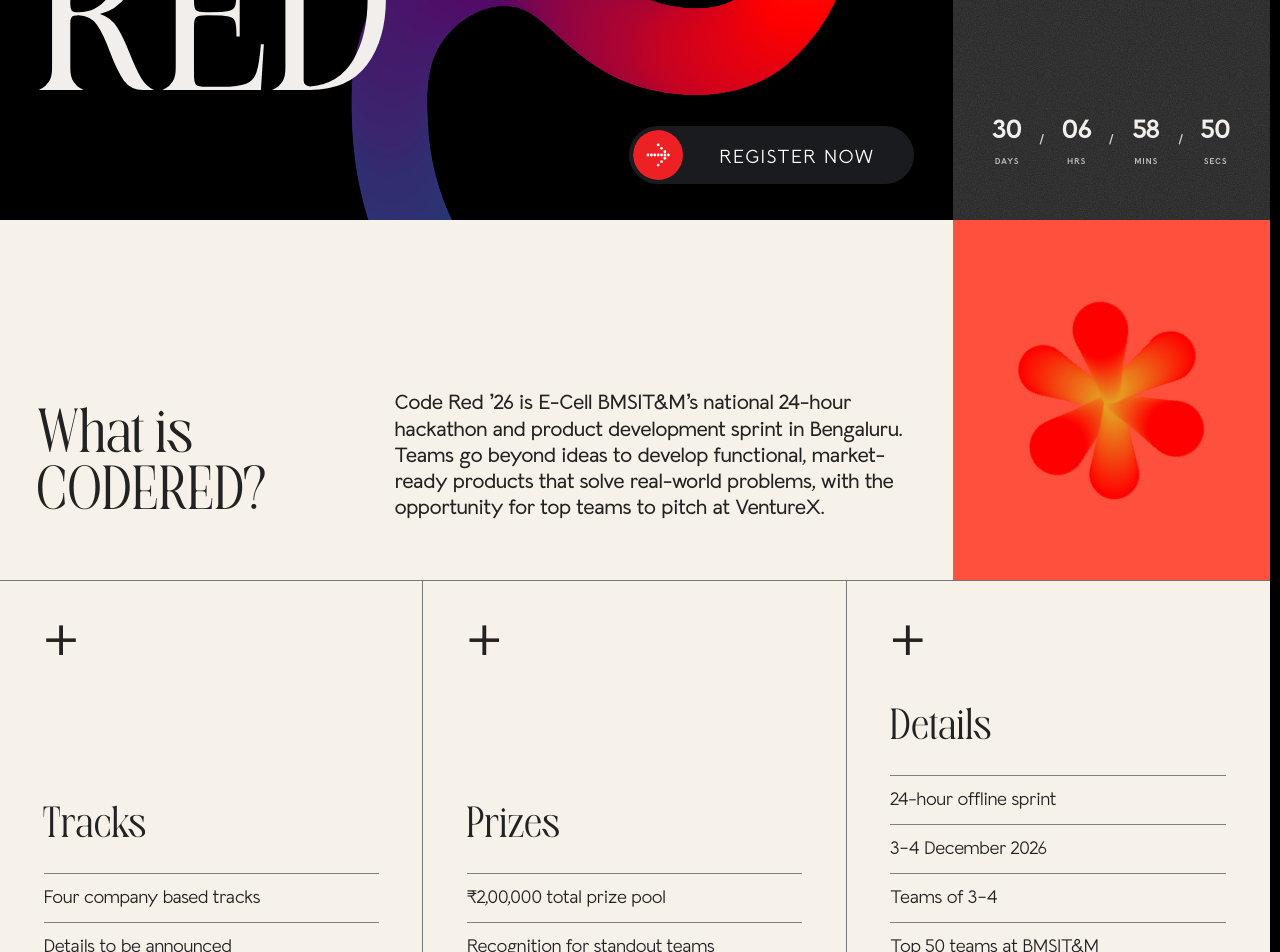
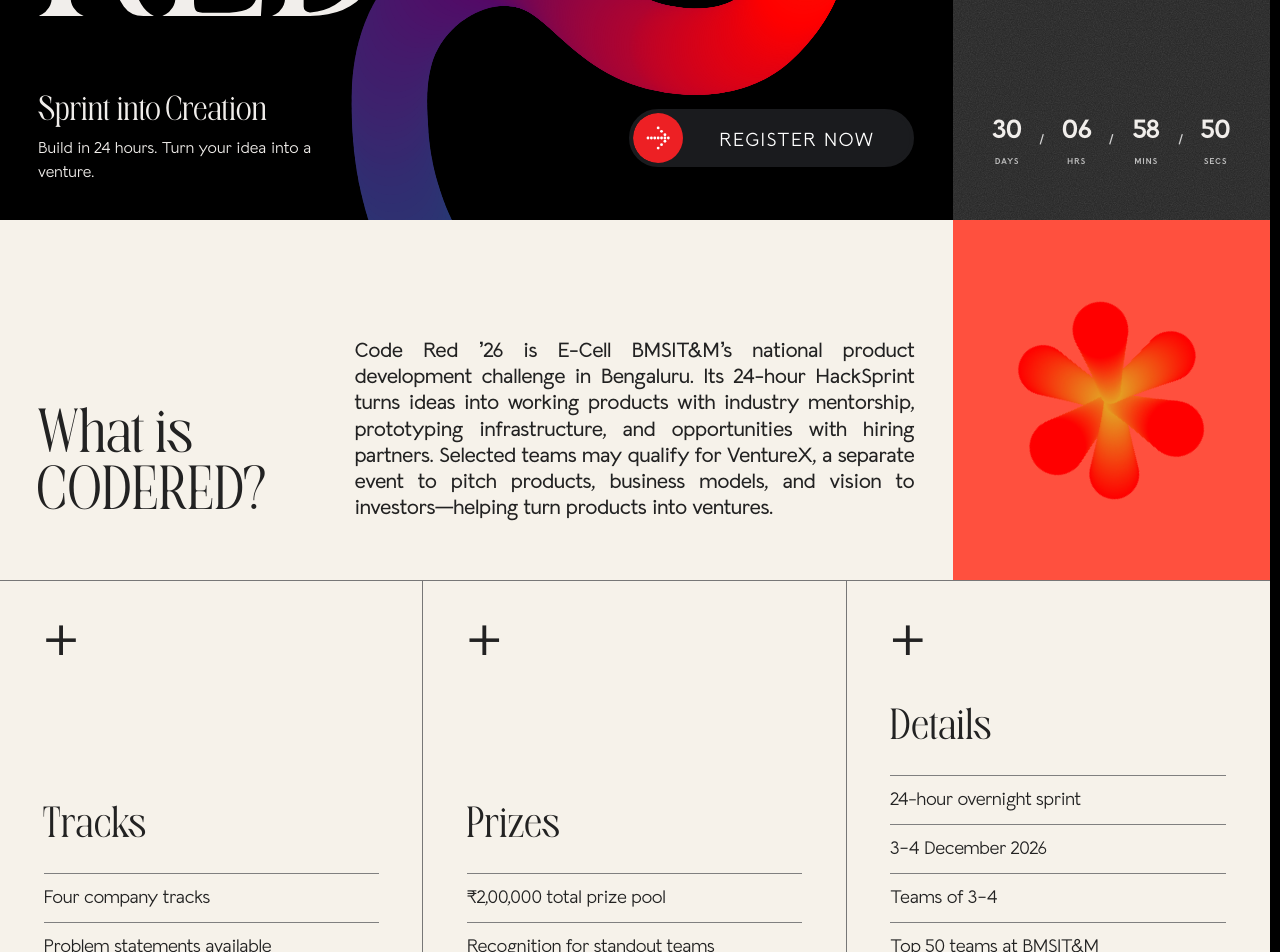
Before and after one commit to Ansukr07/codered26, a React (Vite) app: page / in a window 1280 px wide. Shown: the part 580-1532 px from the top of the page. Built offline with nearby package versions, Linux system fonts and the light colour scheme.

Commit message:
Update hero, about, schedule, FAQs, and reorder tracks with Simple Energy

```diff
--- a/src/EditorialSections.jsx
+++ b/src/EditorialSections.jsx
@@ -39,10 +39,10 @@ function Countdown() {
 }
 
 const rounds = [
-  ['01', '22 OCTOBER', 'Code Red ’26 launch & registration', 'THE CHALLENGE BRIEFS GO LIVE ON THE WEBSITE AND REGISTRATION OPENS.'],
-  ['02', '7 NOVEMBER', 'Round 1 PPT submissions', 'REGISTRATION CLOSES. SUBMIT YOUR IDEA BY THE DEADLINE.'],
-  ['03', '14–15 NOVEMBER', 'Round 2 online evaluation', 'SHORTLISTED TEAMS ARE EVALUATED ONLINE VIA GOOGLE MEET.'],
-  ['04', '18 NOVEMBER', 'Top 50 teams announced', 'ROUND 2 RESULTS WILL BE PUBLISHED ON THE WEBSITE.'],
+  ['01', '14–15 NOVEMBER', 'Code Red ’26 launch & registration', 'THE CHALLENGE BRIEFS GO LIVE ON THE WEBSITE AND REGISTRATION OPENS.'],
+  ['02', '27 NOVEMBER', 'Round 1 PPT submissions', 'REGISTRATION CLOSES. SUBMIT YOUR IDEA BY THE DEADLINE.'],
+  ['03', '12–13 DECEMBER', 'Round 2 online evaluation', 'SHORTLISTED TEAMS ARE EVALUATED ONLINE VIA GOOGLE MEET.'],
+  ['04', '14 DECEMBER', 'Top 50 teams announced', 'ROUND 2 RESULTS WILL BE PUBLISHED ON THE WEBSITE.'],
   ['05', '3–4 DECEMBER', '24-hour on-campus sprint', 'THE CODE RED ’26 GRAND FINALE TAKES PLACE AT BMSIT&M.'],
 ]
 
@@ -187,7 +187,13 @@ export default function EditorialSections({ page = 'home', onNavigate }) {
               </span>
             </h1>
           </div>
-          <div className="shift-hero-bottom-action anim-slide-up" style={{ transitionDelay: '0.2s' }}><RegisterButton href="https://unstop.com/o/qjIA3CN?utm_medium=Share&utm_source=ecell-bmsitm&utm_campaign=Online_coding_challenge" /></div>
+          <div className="shift-hero-bottom-action anim-slide-up" style={{ transitionDelay: '0.2s' }}>
+            <div className="shift-hero-copy">
+              <p className="shift-hero-slogan">Sprint into Creation</p>
+              <p className="shift-hero-promise">Build in 24 hours. Turn your idea into a venture.</p>
+            </div>
+            <RegisterButton href="https://unstop.com/o/qjIA3CN?utm_medium=Share&utm_source=ecell-bmsitm&utm_campaign=Online_coding_challenge" />
+          </div>
         </div>
       </div>
       <aside className="shift-hero-rail anim-slide-down" style={{ transitionDelay: '0.2s' }}>
@@ -200,11 +206,11 @@ export default function EditorialSections({ page = 'home', onNavigate }) {
     </section>}
 
     {show('about') && <section id="about" className="shift-about" aria-labelledby="about-title">
-      <div className="shift-about-top"><div className="shift-about-copy"><h2 id="about-title" className="anim-blur-reveal">What is<br />CODERED?</h2><p className="anim-blur-reveal" style={{ transitionDelay: '0.2s' }}><span className="shift-about-lead">Code Red ’26</span> is E-Cell BMSIT&amp;M’s national 24-hour hackathon and product development sprint in Bengaluru. Teams go beyond ideas to develop functional, market-ready products that solve real-world problems, with the opportunity for top teams to pitch at VentureX<span className="shift-period">.</span></p></div><div className="shift-about-side anim-slide-down"><img className="shift-about-element" src="/codered2026/codered2026/vector%20files/elements/Asset%2017.svg" alt="" aria-hidden="true" /></div></div>
+      <div className="shift-about-top"><div className="shift-about-copy"><h2 id="about-title" className="anim-blur-reveal">What is<br />CODERED?</h2><p className="anim-blur-reveal" style={{ transitionDelay: '0.2s' }}><span className="shift-about-lead">Code Red ’26</span> is E-Cell BMSIT&amp;M’s national product development challenge in Bengaluru. Its 24-hour HackSprint turns ideas into working products with industry mentorship, prototyping infrastructure, and opportunities with hiring partners. Selected teams may qualify for VentureX, a separate event to pitch products, business models, and vision to investors—helping turn products into ventures<span className="shift-period">.</span></p></div><div className="shift-about-side anim-slide-down"><img className="shift-about-element" src="/codered2026/codered2026/vector%20files/elements/Asset%2017.svg" alt="" aria-hidden="true" /></div></div>
       <div className="shift-info-grid">
-        <article className="anim-slide-down" style={{ transitionDelay: '0.1s' }}><span className="shift-card-plus" aria-hidden="true">+</span><h3 className="anim-slide-up" style={{ transitionDelay: '0.2s' }}>Tracks</h3><ul className="anim-slide-up" style={{ transitionDelay: '0.3s' }}><li>Four company based tracks</li><li>Details to be announced</li></ul></article>
+        <article className="anim-slide-down" style={{ transitionDelay: '0.1s' }}><span className="shift-card-plus" aria-hidden="true">+</span><h3 className="anim-slide-up" style={{ transitionDelay: '0.2s' }}>Tracks</h3><ul className="anim-slide-up" style={{ transitionDelay: '0.3s' }}><li>Four company tracks</li><li>Problem statements available</li></ul></article>
         <article className="anim-slide-down" style={{ transitionDelay: '0.2s' }}><span className="shift-card-plus" aria-hidden="true">+</span><h3 className="anim-slide-up" style={{ transitionDelay: '0.3s' }}>Prizes</h3><ul className="anim-slide-up" style={{ transitionDelay: '0.4s' }}><li>₹2,00,000 total prize pool</li><li>Recognition for standout teams</li></ul></article>
-        <article className="anim-slide-down" style={{ transitionDelay: '0.3s' }}><span className="shift-card-plus" aria-hidden="true">+</span><h3 className="anim-slide-up" style={{ transitionDelay: '0.4s' }}>Details</h3><ul className="anim-slide-up" style={{ transitionDelay: '0.5s' }}><li>24-hour offline sprint</li><li>3–4 December 2026</li><li>Teams of 3–4</li><li>Top 50 teams at BMSIT&amp;M</li></ul></article>
+        <article className="anim-slide-down" style={{ transitionDelay: '0.3s' }}><span className="shift-card-plus" aria-hidden="true">+</span><h3 className="anim-slide-up" style={{ transitionDelay: '0.4s' }}>Details</h3><ul className="anim-slide-up" style={{ transitionDelay: '0.5s' }}><li>24-hour overnight sprint</li><li>3–4 December 2026</li><li>Teams of 3–4</li><li>Top 50 teams at BMSIT&amp;M</li></ul></article>
       </div>
     </section>}
 
--- a/src/TracksAndPrizes.jsx
+++ b/src/TracksAndPrizes.jsx
@@ -133,7 +133,7 @@ export function TracksSection({ onNavigate }) {
         <div className="tracks-grid" ref={trackGridRef} onScroll={handleTrackScroll}>
           {tracks.map((track, idx) => (
             <a key={track.slug} href={track.problemsPath} onClick={event => followTrack(event, track)} className={`track-card track-card-${idx + 1}`} data-partner={track.hasOfficialBriefs ? '' : undefined}>
-              <span className="track-top-flag">{track.hasOfficialBriefs ? `Track ${idx + 1} · ${track.briefKind === 'open-challenge' ? 'Open challenge' : `${track.problemStatements.length} problem ${track.problemStatements.length === 1 ? 'statement' : 'statements'}`}` : 'To be announced'}</span>
+              <span className="track-top-flag">{track.hasOfficialBriefs ? `Track ${idx + 1} · ${track.briefKind === 'open-challenge' ? 'Open challenge' : `${track.problemStatements.length} problem ${track.problemStatements.length === 1 ? 'statement' : 'statements'}`}` : `Track ${idx + 1} · To be announced`}</span>
 
               <div className="track-card-body">
                 <div className="tp-card-top">
@@ -144,7 +144,7 @@ export function TracksSection({ onNavigate }) {
                       <DotArrowSVG />
                     </div>
                     <div className="tp-inner-text">
-                      <h3 className="tp-h-medium">{track.hasOfficialBriefs ? track.title : `Track ${idx + 1}`}</h3>
+                      <h3 className="tp-h-medium">{track.title}</h3>
                     </div>
                   </div>
                 </div>
--- a/src/editorial.css
+++ b/src/editorial.css
@@ -39,7 +39,7 @@
 .shift-about{position:relative;display:flex;flex-direction:column}
 .shift-about-top{min-height:clamp(360px,43svh,540px)}
 .shift-about-copy{align-items:end}
-.shift-about-copy p{font-size:clamp(18px,1.7vw,26px);font-weight:500;line-height:1.2;max-width:520px}
+.shift-about-copy p{font-size:clamp(18px,1.7vw,26px);font-weight:500;line-height:1.2;max-width:560px}
 .shift-about-plus{font:400 clamp(110px,14vw,220px)/.75 LilGrotesk,Helvetica,sans-serif;align-self:end}
 .shift-info-grid{flex:1}
 .shift-info-grid article{min-height:380px;padding:34px clamp(28px,3.4vw,64px) 48px;display:flex;flex-direction:column;align-items:flex-start}
@@ -253,7 +253,7 @@ html:not(.preloader-active) .anim-slide-up.is-visible {
 
 /* Local type pairing for the information sections. */
 .shift-about h2,.shift-timeline-intro h2{font-family:Valentine,Georgia,serif;font-weight:400;letter-spacing:0;line-height:.9}
-.shift-about-copy p{font-family:LilGrotesk,LilGrotesk,sans-serif;letter-spacing:-.02em}
+.shift-about-copy p{font-family:LilGrotesk,LilGrotesk,sans-serif;letter-spacing:-.02em;text-align:justify}
 .shift-period{font-family:LilGrotesk,Helvetica,sans-serif}
 .shift-about-lead{font-family:inherit}
 
@@ -265,6 +265,26 @@ html:not(.preloader-active) .anim-slide-up.is-visible {
 .shift-countdown .shift-countdown-value--wide{font-size:clamp(22px,9cqw,40px)}
 .shift-countdown span{margin-top:13px;font:600 9px/1 LilGrotesk,LilGrotesk,sans-serif;letter-spacing:.08em;text-transform:uppercase;color:#bdbdbd}
 @media(max-width:700px){.shift-countdown{column-gap:16px;margin:22px 0 14px}.shift-countdown-unit:not(:last-child)::after{left:calc(100% + 8px);font-size:10px}.shift-countdown strong{font-size:clamp(22px,12cqw,34px)}.shift-countdown .shift-countdown-value--wide{font-size:clamp(18px,10cqw,28px)}.shift-countdown span{margin-top:10px;font-size:7px}}
+
+/* The hero grows when its title and event copy need more than one viewport. */
+#home.shift-hero{height:auto;min-height:100svh}
+#home .shift-hero-main,#home .shift-hero-rail{height:auto}
+#home .shift-hero-composition{height:auto;min-height:100svh;padding-top:clamp(110px,15svh,180px)}
+#home .shift-hero-presented,#home .shift-hero-display{transform:none}
+#home .shift-hero-bottom-action{align-items:center;justify-content:space-between;gap:24px;flex-wrap:wrap}
+#home .shift-hero-copy{flex:1 1 260px;max-width:460px;min-width:0}
+#home .shift-hero-slogan{margin:0 0 8px;font:400 clamp(28px,2.8vw,42px)/1.05 Valentine,Georgia,serif;letter-spacing:0}
+#home .shift-hero-promise{margin:0;max-width:34ch;font:400 clamp(15px,1.3vw,18px)/1.4 LilGrotesk,Helvetica,sans-serif;letter-spacing:0}
+#home .shift-hero-bottom-action .new-register-btn{flex-shrink:0}
+#home .shift-rail-intro,#home .shift-countdown-panel{flex:1;height:auto}
+@media(max-width:700px){
+  #home .shift-hero-composition{padding-top:180px}
+  #home .shift-hero-bottom-action{flex-direction:column;align-items:flex-start;gap:24px;padding-top:28px}
+  #home .shift-hero-copy{flex:0 1 auto;max-width:100%}
+  #home .shift-hero-slogan{font-size:32px}
+  #home .shift-hero-promise{font-size:16px;max-width:30ch}
+  #home .shift-hero-bottom-action .new-register-btn{align-self:center;max-width:100%}
+}
 .shift-about-side p{font-family:LilGrotesk,LilGrotesk,sans-serif;font-size:16px;line-height:1.15;letter-spacing:.01em}
 .shift-info-grid h3{font-family:Valentine,Georgia,serif;font-weight:400;letter-spacing:0;line-height:.9}
 .shift-info-grid ul{font-family:LilGrotesk,LilGrotesk,sans-serif;letter-spacing:-.02em}
--- a/src/trackData.js
+++ b/src/trackData.js
@@ -114,7 +114,7 @@ const mockTracks = [
     ],
   },
   {
-    title: 'Circular Future',
+    title: 'Simple Energy',
     category: 'Sustainability & resources',
     subtitle: 'Use less. Keep value in circulation.',
     summary: 'Help communities understand resource use, prevent avoidable waste and give everyday materials a useful next life.',
@@ -151,7 +151,7 @@ const mockTracks = [
   },
 ];
 
-export const tracks = mockTracks.map((track, index) => {
+const companyTracks = mockTracks.map((track, index) => {
   const base = {
   ...track,
   topics: track.topics.map((topic, topicIndex) => ({ ...topic, id: `topic-${topicIndex}` })),
@@ -200,6 +200,18 @@ export const tracks = mockTracks.map((track, index) => {
   })) }
 });
 
+// Display order can change without breaking published company and brief URLs.
+const trackOrder = ['Simple Energy', 'Agnes AI', 'MyStartupWave', 'Think Robotics'];
+export const tracks = trackOrder.map((title, index) => {
+  const track = companyTracks.find(item => item.title === title);
+  const numeral = String(index + 1).padStart(2, '0');
+  return {
+    ...track,
+    numeral,
+    problemStatements: track.problemStatements.map(brief => ({ ...brief, numeral })),
+  };
+});
+
 export const getTrackByPage = (page) => tracks.find((track) => track.page === page);
 
 export const trackRoutes = tracks.flatMap(track => [
```
Also changed, not shown: src/App.jsx (+7 -7 lines), 2 other files (tests, documents, lock files or other folders).
